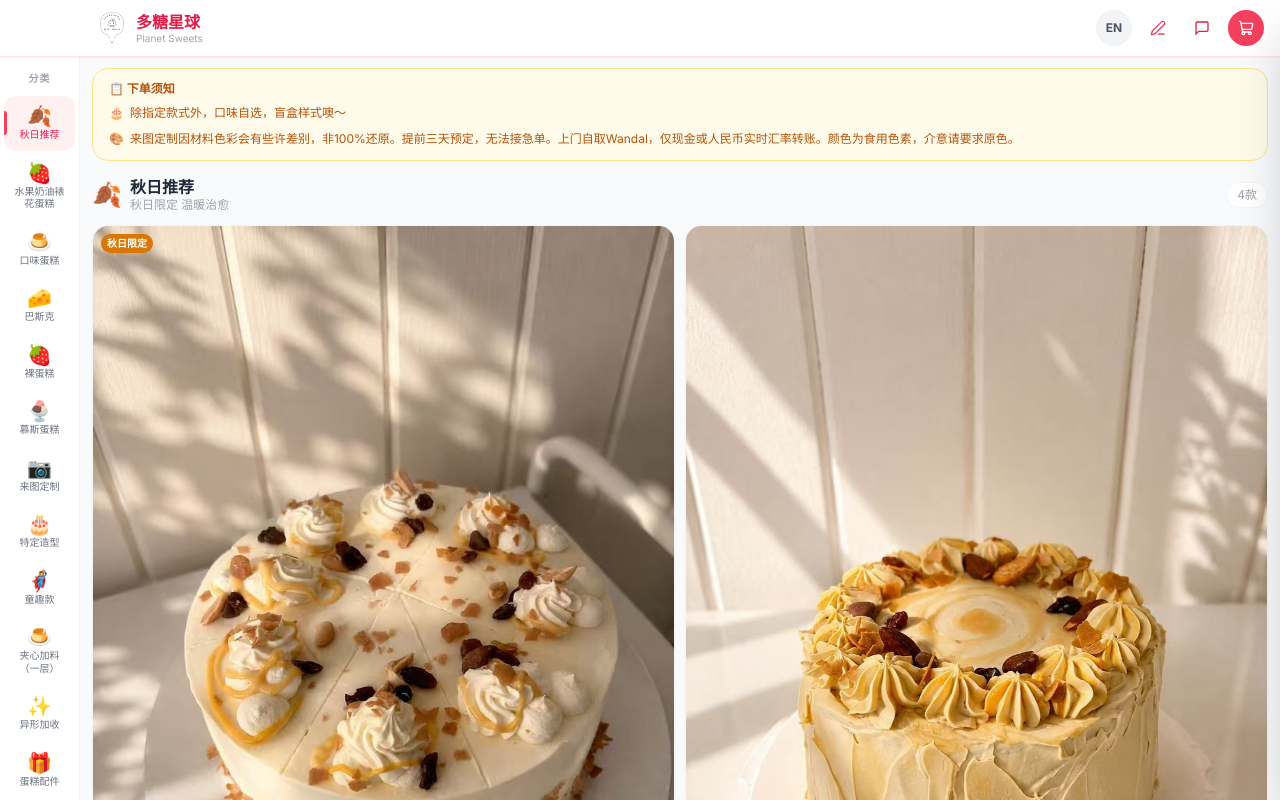
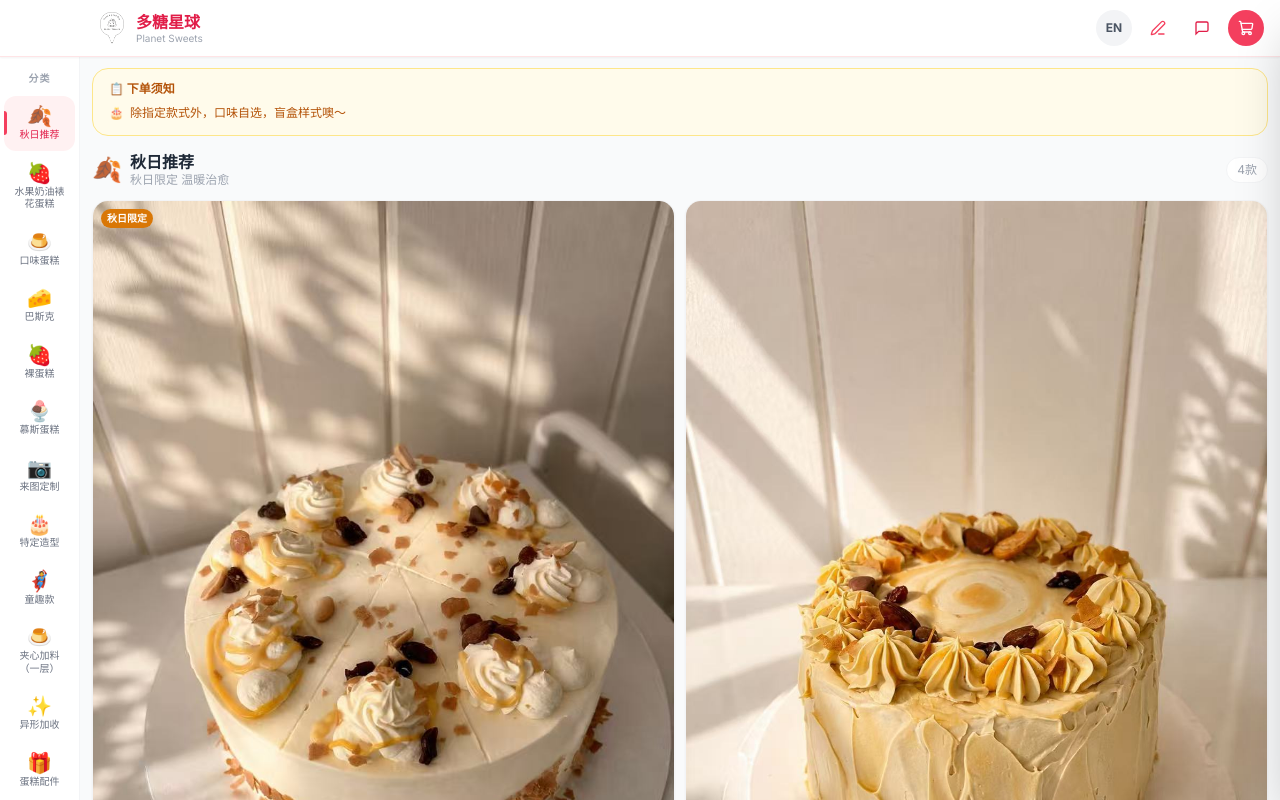
Before and after one commit to peterxia97/planet-sweets, a React (Vite) app: page / in a window 1280 px wide. Shown: the top 800 px of the page. Built offline with nearby package versions, Linux system fonts and the light colour scheme.

Commit message:
fix: 移除下单须知中的来图定制说明

```diff
--- a/src/App.tsx
+++ b/src/App.tsx
@@ -87,12 +87,6 @@ function Main() {
                 <span className="text-xs mt-0.5 flex-shrink-0">🎂</span>
                 <p className="text-amber-700 text-xs leading-relaxed">{t('notice.blind_box')}</p>
               </div>
-              <div className="flex gap-1.5">
-                <span className="text-xs mt-0.5 flex-shrink-0">🎨</span>
-                <p className="text-amber-700 text-xs leading-relaxed">
-                  {t('notice.custom')}
-                </p>
-              </div>
             </div>
           </div>
 
```
